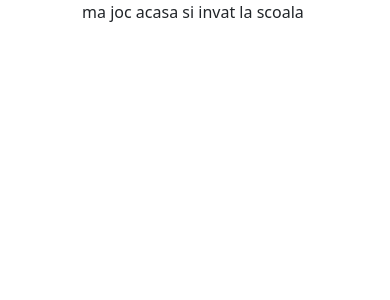
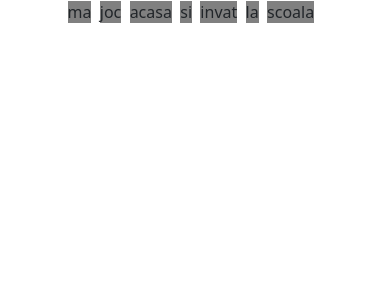
Before and after one commit to CalinTimofte/licenta, a React (Create React App) app: page / in a window 390 px wide. Shown: the top 300 px of the page. Built offline with nearby package versions, Linux system fonts and the light colour scheme.

Commit message:
refactor: Makes SelectableWord responsible only for style, moves all logic into SelectableText

```diff
--- a/src/Chapters/LP/Chapter2/SelectableText.js
+++ b/src/Chapters/LP/Chapter2/SelectableText.js
@@ -1,39 +1,18 @@
 import React, {useState} from "react";
 
-function SelectableWord({word, active}){
-    let [selected, changeSelect] = useState(false);
-
+function SelectableWord({word, highlighted, inactive}){
     let selectedStyle = {backgroundColor: "yellow"}
     let unselectedStytle = {}
-
-    function changeActive(){
-        active = !active
-    }
-
-
-    function toggle(){
-        changeSelect(!selected)
-    }
-
-    let activeWord = <span
-    onClick = {toggle}
-    style = {selected? selectedStyle : unselectedStytle}>{word}</span>
-
-    let inactiveWord = <span
-    data-bs-toggle="tooltip"
-    data-bs-placement="bottom"
-    title= "Double click to disable; Part of prop1"
-    onDoubleClick = {changeActive}
-    style = {{backgroundColor: "gray"}}>{word}</span>
+    let inactiveStyle = {backgroundColor: "gray"}
 
     return(
-        <>{active? activeWord : inactiveWord}</>
+        <span style = {inactive? inactiveStyle: highlighted? selectedStyle : unselectedStytle}>{word}</span>
     )
 }
 
 function SelectableText({sentenceHandler, words}){
     let [selectedText, changeSelectedText] = useState("");
-    let [clickedWords, modifyClickedWordsArr] = useState(words.split(" ").map(word => ({word: word, active: false, partOfSomething: false, partOf: null})))
+    let [clickedWords, modifyClickedWordsArr] = useState(words.split(" ").map(word => ({word: word, active: false, partOfSomething: true, partOf: null})))
 
     function recompileSelection(){
         changeSelectedText("");
@@ -46,18 +25,46 @@ function SelectableText({sentenceHandler, words}){
             })
     }
 
-    function changeClickedWords(index){
+    function selectClickedWords(index){
         let newActiveArr = [...clickedWords]
         newActiveArr[index].active = !(newActiveArr[index].active)
         modifyClickedWordsArr(newActiveArr)
         recompileSelection()
     }
 
+    function toggleClickedWords(index){
+        let newActiveArr = [...clickedWords]
+        newActiveArr[index].partOfSomething = !(newActiveArr[index].partOfSomething)
+        modifyClickedWordsArr(newActiveArr)
+        recompileSelection()
+    }
+
+    let returnWordWithStyle = (wordObj) => (<><SelectableWord word= {wordObj.word} highlighted = {wordObj.active} inactive = {wordObj.partOfSomething}/> &nbsp;</>)
+
+    let activeWord = (wordObj, index) => (
+        <span
+        key = {index}
+        onClick = {() => {selectClickedWords(index)}}>
+            {returnWordWithStyle(wordObj)}
+        </span>
+    )
+
+    let inactiveWord = (wordObj, index) => (<span
+        key = {index}
+        data-bs-toggle="tooltip"
+        data-bs-placement="bottom"
+        title= "Double click to disable; Part of prop1"
+        onDoubleClick = {() => {toggleClickedWords(index)}}
+        >{returnWordWithStyle(wordObj)}</span>
+    )
+
+    let returnWord = (wordObj, index) => (wordObj.partOfSomething? inactiveWord(wordObj, index) : activeWord(wordObj, index))
+
     return(
         <div>
-            {clickedWords.map((wordObj, index) => (
-                <span key = {index} onClick = {() => changeClickedWords(index)}><SelectableWord active = {true} word = {wordObj.word}/>&nbsp;</span>
-            ))}
+            {clickedWords.map(
+                (wordObj, index) => (returnWord(wordObj, index))
+                )}
         </div>
     )
 
```
